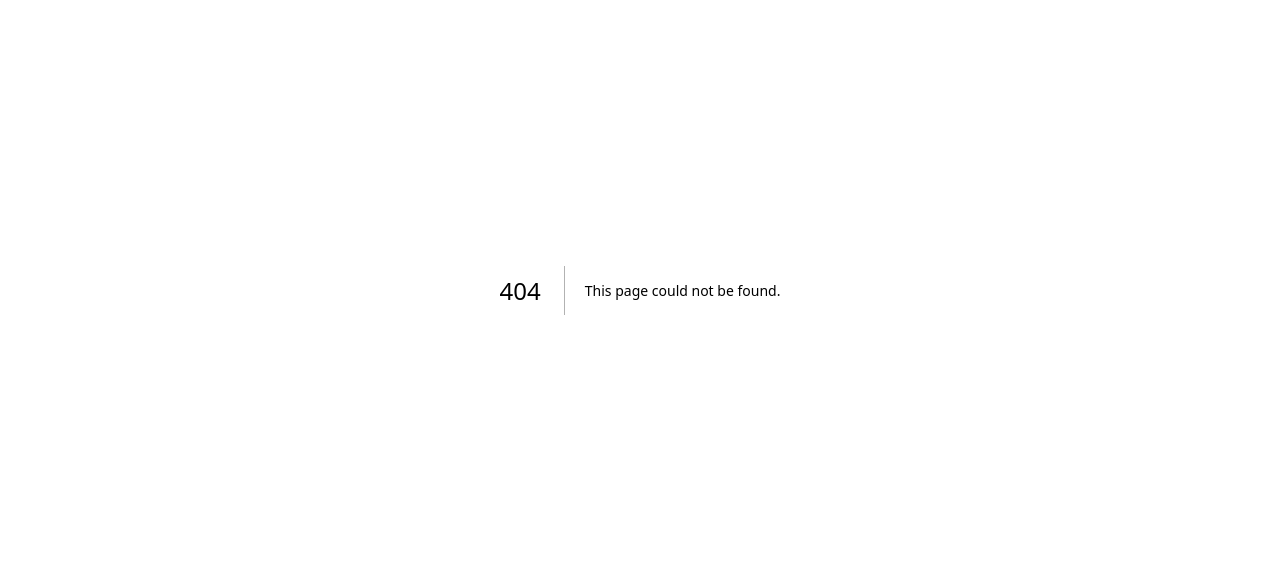
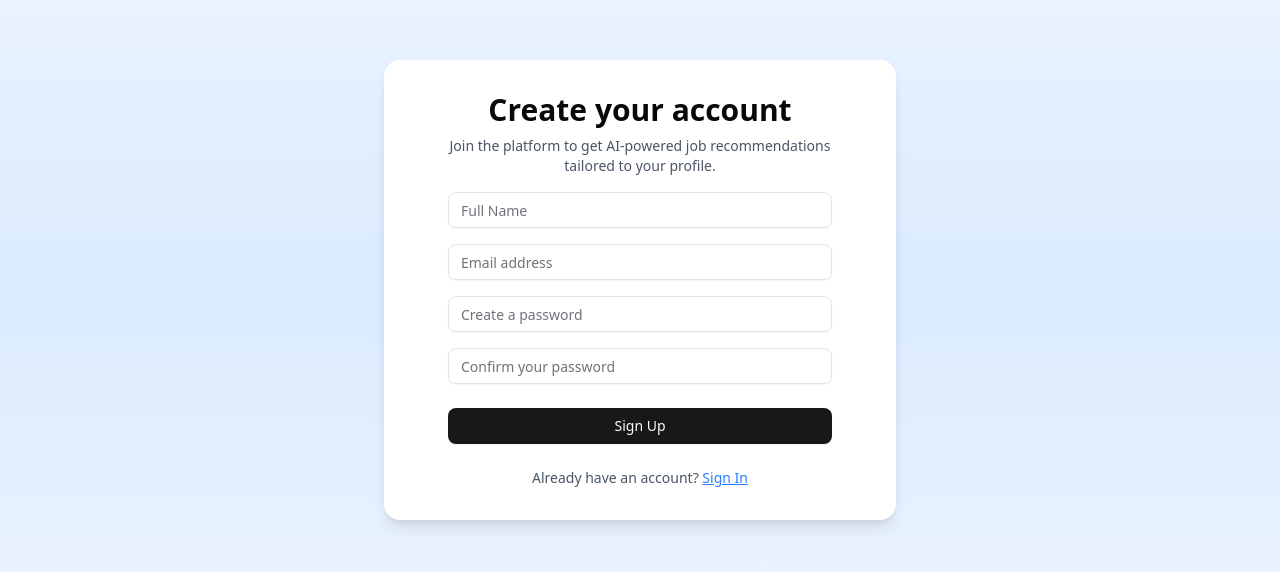
Before and after one commit to iamsainty/CareerPulse, a Next.js app in the folder client/: page /signup in a window 1280 px wide. Before the commit this address had no page. Shown: the part 110-682 px from the top of the page. Built offline with nearby package versions, Linux system fonts and the light colour scheme.

Commit message:
sign in and sign up route UI

```diff
--- a/client/app/layout.js
+++ b/client/app/layout.js
@@ -1,6 +1,6 @@
 import { Geist, Geist_Mono } from "next/font/google";
 import "./globals.css";
-import Navbar from "@/components/Navbar";
+import { Toaster } from "@/components/ui/sonner";
 
 const geistSans = Geist({
   variable: "--font-geist-sans",
@@ -24,6 +24,7 @@ export default function RootLayout({ children }) {
         className={`${geistSans.variable} ${geistMono.variable} antialiased`}
       >
         {children}
+        <Toaster />
       </body>
     </html>
   );
--- /dev/null
+++ b/client/app/signin/page.js
@@ -0,0 +1,81 @@
+"use client";
+
+import { Button } from "@/components/ui/button";
+import { Input } from "@/components/ui/input";
+import Link from "next/link";
+import { useState } from "react";
+import { toast } from "sonner";
+
+export default function SignIn() {
+  const [formData, setFormData] = useState({
+    email: "",
+    password: "",
+  });
+
+  const validateEmail = (email) => {
+    return /\S+@\S+\.\S+/.test(email);
+  };
+
+  const handleSubmit = () => {
+    const { email, password } = formData;
+
+    if (!email.trim()) {
+      toast.error("Please enter your email address");
+      return;
+    }
+
+    if (!validateEmail(email)) {
+      toast.error("Please enter a valid email address");
+      return;
+    }
+
+    if (!password) {
+      toast.error("Please enter your password");
+      return;
+    }
+
+    // If all validations pass, proceed (for now log to console)
+    console.log("Login Form Data:", formData);
+    toast.success("Login validated! Implement login logic next.");
+  };
+
+  return (
+    <section className="flex flex-col items-center justify-center h-screen bg-gradient-to-b from-blue-50 via-blue-100 to-blue-50">
+      <div className="container mx-auto flex flex-col items-center justify-center max-w-[90%] md:w-2/5 bg-white rounded-2xl p-8 md:px-16 shadow-lg space-y-4">
+        <h1 className="text-3xl font-bold mb-2 text-center">Welcome Back</h1>
+        <p className="text-gray-600 text-sm mb-4 text-center">
+          Sign in to access your personalized job matches powered by AI.
+        </p>
+
+        <Input
+          type="email"
+          placeholder="Email address"
+          value={formData.email}
+          onChange={(e) => setFormData({ ...formData, email: e.target.value })}
+        />
+        <Input
+          type="password"
+          placeholder="Your password"
+          value={formData.password}
+          onChange={(e) =>
+            setFormData({ ...formData, password: e.target.value })
+          }
+        />
+
+        <Button className="w-full mt-2" onClick={handleSubmit}>
+          Sign In
+        </Button>
+
+        <p className="text-sm text-gray-600 mt-2 text-center">
+          Don’t have an account?{" "}
+          <Link
+            href="/signup"
+            className="text-blue-500 underline hover:text-blue-600"
+          >
+            Sign Up
+          </Link>
+        </p>
+      </div>
+    </section>
+  );
+}
--- /dev/null
+++ b/client/app/signup/page.js
@@ -0,0 +1,116 @@
+"use client";
+
+import { Button } from "@/components/ui/button";
+import { Input } from "@/components/ui/input";
+import Link from "next/link";
+import { useState } from "react";
+import { toast } from "sonner";
+
+export default function SignUp() {
+  const [formData, setFormData] = useState({
+    name: "",
+    email: "",
+    password: "",
+    confirmPassword: "",
+  });
+
+  const validateEmail = (email) => {
+    // Simple regex for email validation
+    return /\S+@\S+\.\S+/.test(email);
+  };
+
+  const handleSubmit = () => {
+    const { name, email, password, confirmPassword } = formData;
+
+    if (!name.trim()) {
+      toast.error("Please enter your full name");
+      return;
+    }
+
+    if (!email.trim()) {
+      toast.error("Please enter your email address");
+      return;
+    }
+
+    if (!validateEmail(email)) {
+      toast.error("Please enter a valid email address");
+      return;
+    }
+
+    if (!password) {
+      toast.error("Please create a password");
+      return;
+    }
+
+    if (password.length < 6) {
+      toast.error("Password must be at least 6 characters");
+      return;
+    }
+
+    if (password !== confirmPassword) {
+      toast.error("Passwords do not match");
+      return;
+    }
+
+    // If all validations pass, proceed (for now log to console)
+    console.log("Form Data is valid:", formData);
+    toast.success("Form validated! Implement signup logic next.");
+  };
+
+  return (
+    <section className="flex flex-col items-center justify-center h-screen bg-gradient-to-b from-blue-50 via-blue-100 to-blue-50">
+      <div className="container mx-auto flex flex-col items-center justify-center max-w-[90%] md:w-2/5 bg-white rounded-2xl p-8 md:px-16 shadow-lg space-y-4">
+        <h1 className="text-3xl font-bold mb-2 text-center">
+          Create your account
+        </h1>
+        <p className="text-gray-600 text-sm mb-4 text-center">
+          Join the platform to get AI-powered job recommendations tailored to
+          your profile.
+        </p>
+
+        <Input
+          type="text"
+          placeholder="Full Name"
+          value={formData.name}
+          onChange={(e) => setFormData({ ...formData, name: e.target.value })}
+        />
+        <Input
+          type="email"
+          placeholder="Email address"
+          value={formData.email}
+          onChange={(e) => setFormData({ ...formData, email: e.target.value })}
+        />
+        <Input
+          type="password"
+          placeholder="Create a password"
+          value={formData.password}
+          onChange={(e) =>
+            setFormData({ ...formData, password: e.target.value })
+          }
+        />
+        <Input
+          type="password"
+          placeholder="Confirm your password"
+          value={formData.confirmPassword}
+          onChange={(e) =>
+            setFormData({ ...formData, confirmPassword: e.target.value })
+          }
+        />
+
+        <Button className="w-full mt-2" onClick={handleSubmit}>
+          Sign Up
+        </Button>
+
+        <p className="text-sm text-gray-600 mt-2 text-center">
+          Already have an account?{" "}
+          <Link
+            href="/signin"
+            className="text-blue-500 underline hover:text-blue-600"
+          >
+            Sign In
+          </Link>
+        </p>
+      </div>
+    </section>
+  );
+}
--- /dev/null
+++ b/client/components/ui/input.jsx
@@ -0,0 +1,24 @@
+import * as React from "react"
+
+import { cn } from "@/lib/utils"
+
+function Input({
+  className,
+  type,
+  ...props
+}) {
+  return (
+    <input
+      type={type}
+      data-slot="input"
+      className={cn(
+        "file:text-foreground placeholder:text-muted-foreground selection:bg-primary selection:text-primary-foreground dark:bg-input/30 border-input flex h-9 w-full min-w-0 rounded-md border bg-transparent px-3 py-1 text-base shadow-xs transition-[color,box-shadow] outline-none file:inline-flex file:h-7 file:border-0 file:bg-transparent file:text-sm file:font-medium disabled:pointer-events-none disabled:cursor-not-allowed disabled:opacity-50 md:text-sm",
+        "focus-visible:border-ring focus-visible:ring-ring/50 focus-visible:ring-[3px]",
+        "aria-invalid:ring-destructive/20 dark:aria-invalid:ring-destructive/40 aria-invalid:border-destructive",
+        className
+      )}
+      {...props} />
+  );
+}
+
+export { Input }
--- /dev/null
+++ b/client/components/ui/sonner.jsx
@@ -0,0 +1,26 @@
+"use client"
+
+import { useTheme } from "next-themes"
+import { Toaster as Sonner } from "sonner";
+
+const Toaster = ({
+  ...props
+}) => {
+  const { theme = "system" } = useTheme()
+
+  return (
+    <Sonner
+      theme={theme}
+      className="toaster group"
+      style={
+        {
+          "--normal-bg": "var(--popover)",
+          "--normal-text": "var(--popover-foreground)",
+          "--normal-border": "var(--border)"
+        }
+      }
+      {...props} />
+  );
+}
+
+export { Toaster }
--- a/client/package.json
+++ b/client/package.json
@@ -14,9 +14,11 @@
     "clsx": "^2.1.1",
     "lucide-react": "^0.511.0",
     "next": "15.3.2",
+    "next-themes": "^0.4.6",
     "react": "^19.0.0",
     "react-dom": "^19.0.0",
     "react-icons": "^5.5.0",
+    "sonner": "^2.0.3",
     "tailwind-merge": "^3.3.0"
   },
   "devDependencies": {
```
Also changed, not shown: 1 other file (tests, documents, lock files or other folders).
